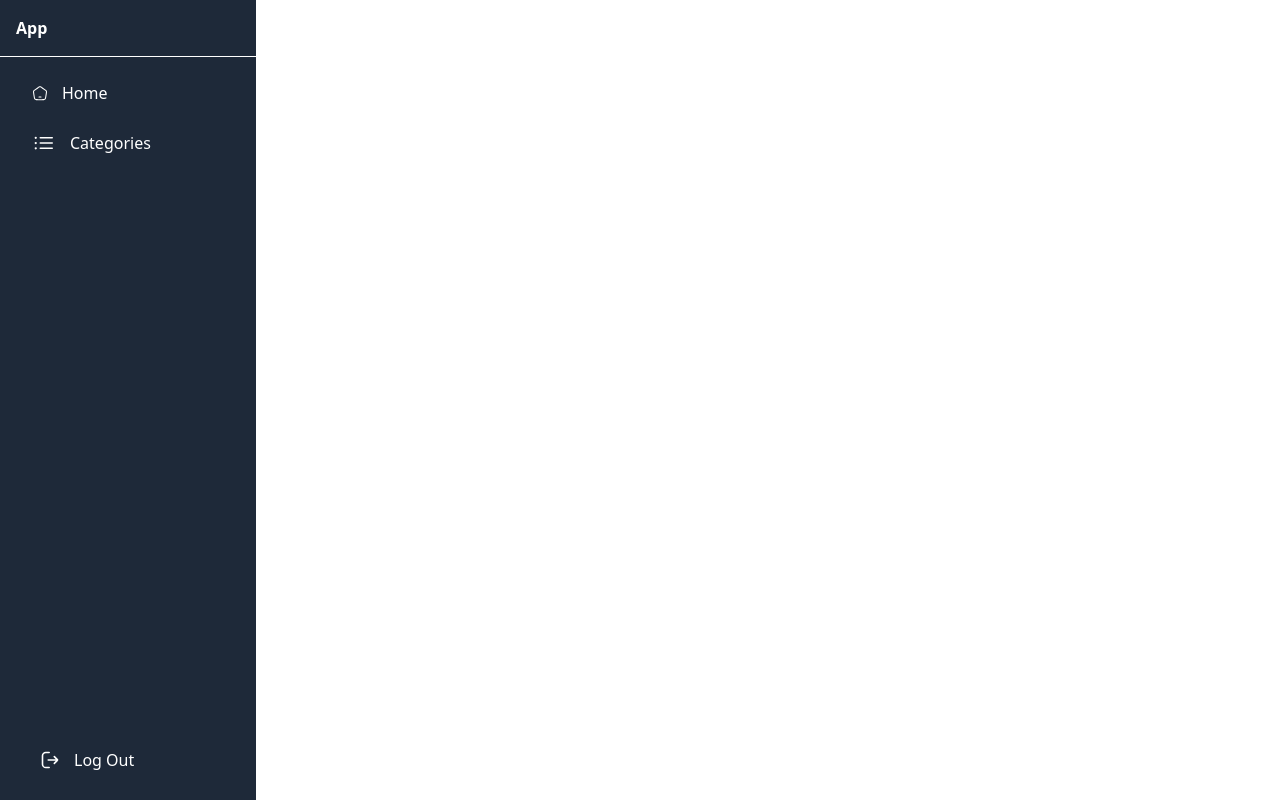
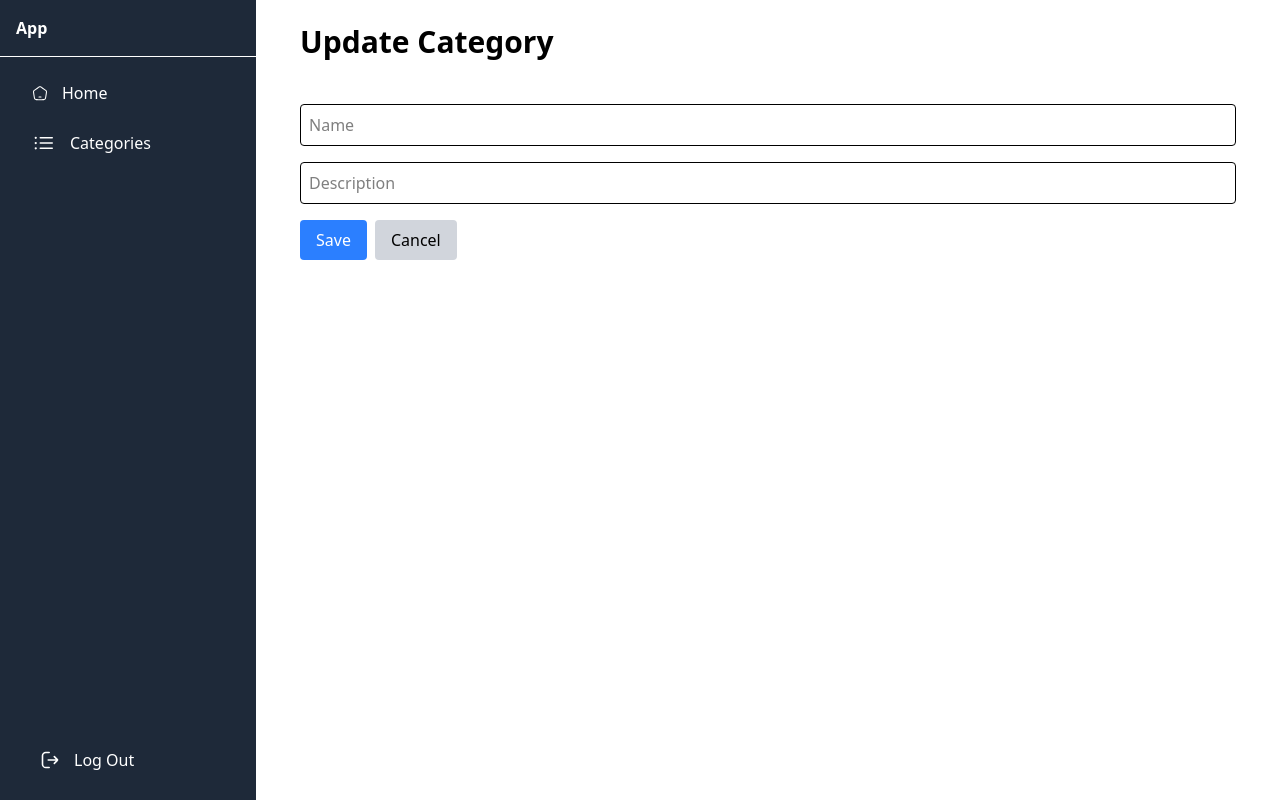
Before and after one commit to AlexandreLima658/catalogo, an Angular app: page /categories/update/1 in a window 1280 px wide. Before the commit this address led to /. Built offline with nearby package versions, Linux system fonts and the light colour scheme; no server answers.

Commit message:
feat: implementado o serviço de atualização de uma categoria

```diff
--- a/src/app/app.config.ts
+++ b/src/app/app.config.ts
@@ -1,15 +1,15 @@
 import { ApplicationConfig, provideBrowserGlobalErrorListeners } from '@angular/core';
 import { provideRouter } from '@angular/router';
-
 
 import { routes } from './app.routes';
 import { provideClientHydration, withEventReplay } from '@angular/platform-browser';
 import { provideHttpClient, withFetch } from '@angular/common/http';
 
+
 export const appConfig: ApplicationConfig = {
   providers: [
     provideBrowserGlobalErrorListeners(),
     provideRouter(routes), provideClientHydration(withEventReplay()),
-    provideHttpClient(withFetch())
+    provideHttpClient(withFetch()),
   ]
 };
--- a/src/app/app.routes.ts
+++ b/src/app/app.routes.ts
@@ -2,6 +2,7 @@ import { Routes } from '@angular/router';
 import { CategoriaCrud } from './views/categoria-crud/categoria-crud';
 import { Home } from './views/home/home';
 import { CategoryCreate } from './components/category/category-create/category-create';
+import { CategoryUpdate } from './components/category/category-update/category-update';
 
 export const routes: Routes = [
    {
@@ -15,5 +16,9 @@ export const routes: Routes = [
   {
     path: "categories/create",
     component: CategoryCreate
+  },
+  {
+    path: "categories/update/:id",
+    component: CategoryUpdate
   }
 ];
--- a/src/app/components/category/category-read/category-read.html
+++ b/src/app/components/category/category-read/category-read.html
@@ -19,7 +19,9 @@
           </p>
         </th>
         <th class="p-4 border-b border-blue-gray-100 bg-blue-gray-50">
-          <p class="block font-sans text-sm antialiased font-normal leading-none text-blue-gray-900 opacity-70"></p>
+          <p class="block font-sans text-sm antialiased font-normal leading-none text-blue-gray-900 opacity-70">
+            Tools
+          </p>
         </th>
       </tr>
     </thead>
@@ -42,8 +44,12 @@
           </p>
         </td>
         <td class="p-4 border-b border-blue-gray-50">
-          <a href="#" class="block font-sans text-sm antialiased font-medium leading-normal text-blue-gray-900">
-            Edit
+         <a [routerLink]="['/categories/update', category.categoryId]"
+            class="text-blue-600 hover:text-blue-800 transition-colors"
+            title="Edit Category">
+            <svg xmlns="http://www.w3.org/2000/svg" fill="none" viewBox="0 0 24 24" stroke-width="1.5" stroke="currentColor" class="w-5 h-5">
+              <path stroke-linecap="round" stroke-linejoin="round" d="m16.862 4.487 1.687-1.688a1.875 1.875 0 1 1 2.652 2.652L6.832 19.82a4.5 4.5 0 0 1-1.897 1.13l-2.685.8.8-2.685a4.5 4.5 0 0 1 1.13-1.897L16.863 4.487Zm0 0L19.5 7.125" />
+            </svg>
           </a>
         </td>
       </tr>
--- a/src/app/components/category/category-read/category-read.ts
+++ b/src/app/components/category/category-read/category-read.ts
@@ -1,12 +1,14 @@
 import { ChangeDetectorRef, Component, OnInit } from '@angular/core';
 import { CategoryService } from '../category-service';
 import { Category } from '../category-model';
+import { RouterLink } from "@angular/router";
+import { NgIf } from "@angular/common";
 
 @Component({
   selector: 'app-category-read',
   templateUrl: './category-read.html',
   styleUrl: './category-read.css',
-  imports: [],
+  imports: [RouterLink],
 })
 export class CategoryRead implements OnInit{
 
--- a/src/app/components/category/category-service.ts
+++ b/src/app/components/category/category-service.ts
@@ -31,4 +31,14 @@ export class CategoryService implements OnInit {
     return this.http.get<Category[]>(this.baseUrl)
   }
 
+  readById(categoryId: String): Observable<Category> {
+    const url = `${this.baseUrl}/${categoryId}`
+    return this.http.get<Category>(url)
+  }
+
+  update(category: Category): Observable<Category> {
+     const url = `${this.baseUrl}/${category.categoryId}`
+     return this.http.put<Category>(url, category)
+  }
+
 }
--- /dev/null
+++ b/src/app/components/category/category-update/category-update.html
@@ -0,0 +1,27 @@
+<h2 class="ml-5 text-3xl font-bold mb-6">Update Category</h2>
+
+<form [formGroup]="form" class="p-5 flex flex-col gap-4">
+
+  <input formControlName="name"
+         placeholder="Name"
+         class="border p-2 rounded focus:ring-2 focus:ring-blue-500 outline-none">
+
+  <input formControlName="description"
+         placeholder="Description"
+         class="border p-2 rounded focus:ring-2 focus:ring-blue-500 outline-none">
+
+  <div class="flex gap-2">
+    <button (click)="updateCategory()"
+            [disabled]="form.invalid"
+            type="button"
+            class="bg-blue-500 text-white px-4 py-2 rounded hover:bg-blue-600 transition">
+      Save
+    </button>
+
+    <button (click)="cancel()"
+            type="button"
+            class="bg-gray-300 text-black px-4 py-2 rounded hover:bg-gray-400 transition">
+      Cancel
+    </button>
+  </div>
+</form>
--- /dev/null
+++ b/src/app/components/category/category-update/category-update.ts
@@ -0,0 +1,58 @@
+import { Component, OnInit } from '@angular/core';
+import { CategoryService } from '../category-service';
+
+import { ActivatedRoute, Router } from '@angular/router';
+import { FormBuilder, FormGroup, FormsModule, Validators, ReactiveFormsModule} from '@angular/forms';
+import { CommonModule } from '@angular/common'
+
+
+@Component({
+  selector: 'app-category-update',
+  imports: [FormsModule, CommonModule, ReactiveFormsModule],
+  templateUrl: './category-update.html',
+  styleUrl: './category-update.css',
+})
+export class CategoryUpdate implements OnInit{
+
+  form!: FormGroup
+
+  constructor(
+    private service: CategoryService,
+    private router: Router,
+    private route: ActivatedRoute,
+    private fb: FormBuilder
+  ){}
+
+  ngOnInit(): void {
+
+    this.form = this.fb.group({
+      name: ['', Validators.required],
+      description: ['']
+    })
+
+    const id = this.route.snapshot.paramMap.get("id")
+
+    if(id) {
+      this.service.readById(id).subscribe(category => {
+        this.form.patchValue(category)
+      })
+    } else {
+      this.service.showMessage("id not found")
+    }
+  }
+
+  updateCategory() {
+    if (this.form.invalid) return;
+
+    const category = this.form.value;
+
+    this.service.update(category).subscribe(() => {
+      this.service.showMessage("Category updated!")
+      this.router.navigate(["/categories"])
+    })
+  }
+
+  cancel(): void {
+     this.router.navigate(["/categories"])
+  }
+}
```
Also changed, not shown: src/app/components/category/category-update/category-update.css (added).
